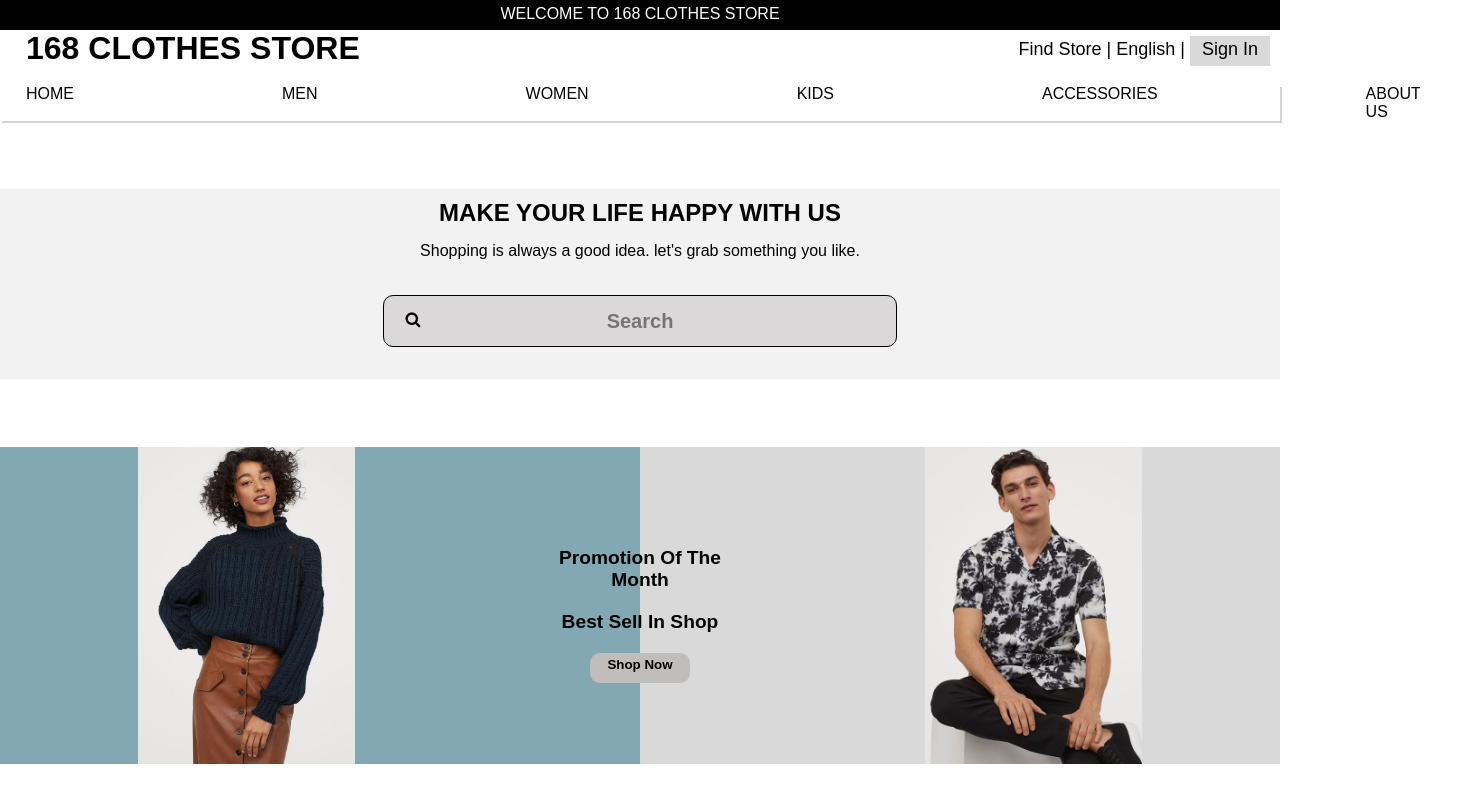
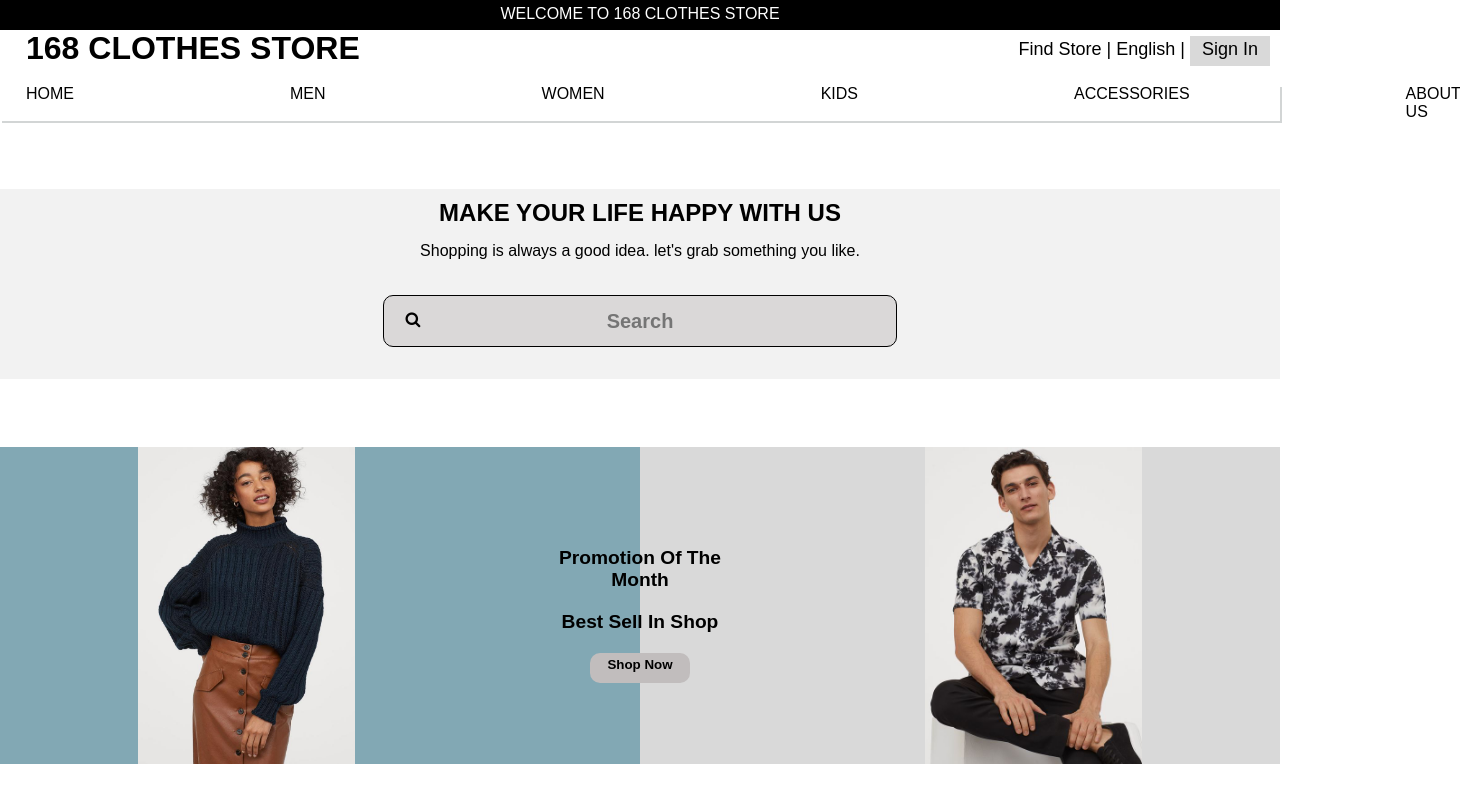
Before and after one commit to HengChhayhong275/e-commence, a Vue app in the folder Web/: page / in a window 1280 px wide. Shown: the top 800 px of the page, 1460 px wide, since content can reach past the window. Built offline with nearby package versions, Linux system fonts and the light colour scheme; a web font is replaced by a local one.

Commit message:
update /login page

```diff
--- a/Web/src/views/HomeView.vue
+++ b/Web/src/views/HomeView.vue
@@ -450,7 +450,7 @@
     .meu{
       text-decoration: none;
       color: black;
-      margin-left: 13rem;
+      margin-left: 13.5rem;
     }
     .meu1{
       text-decoration: none;
```
